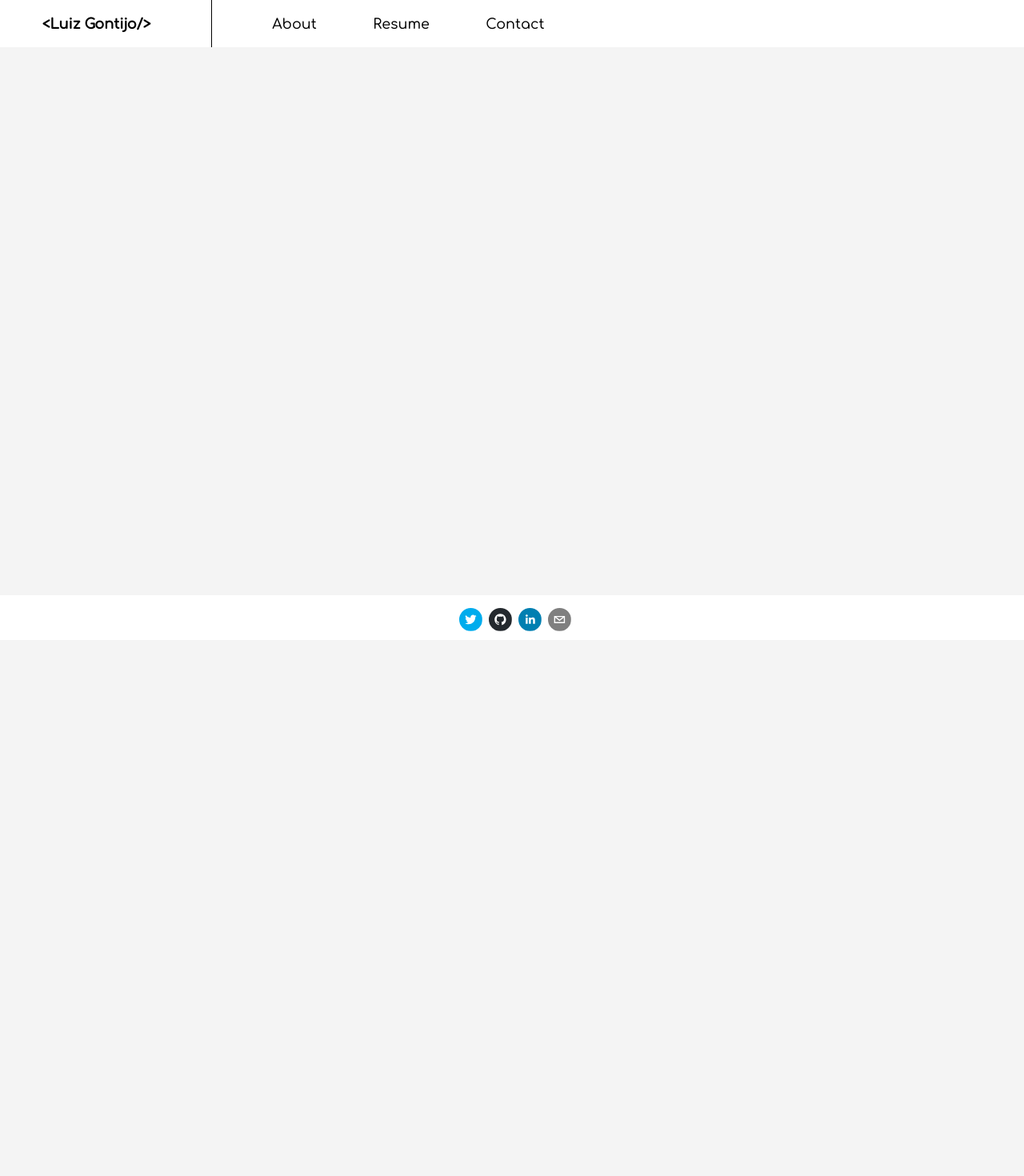
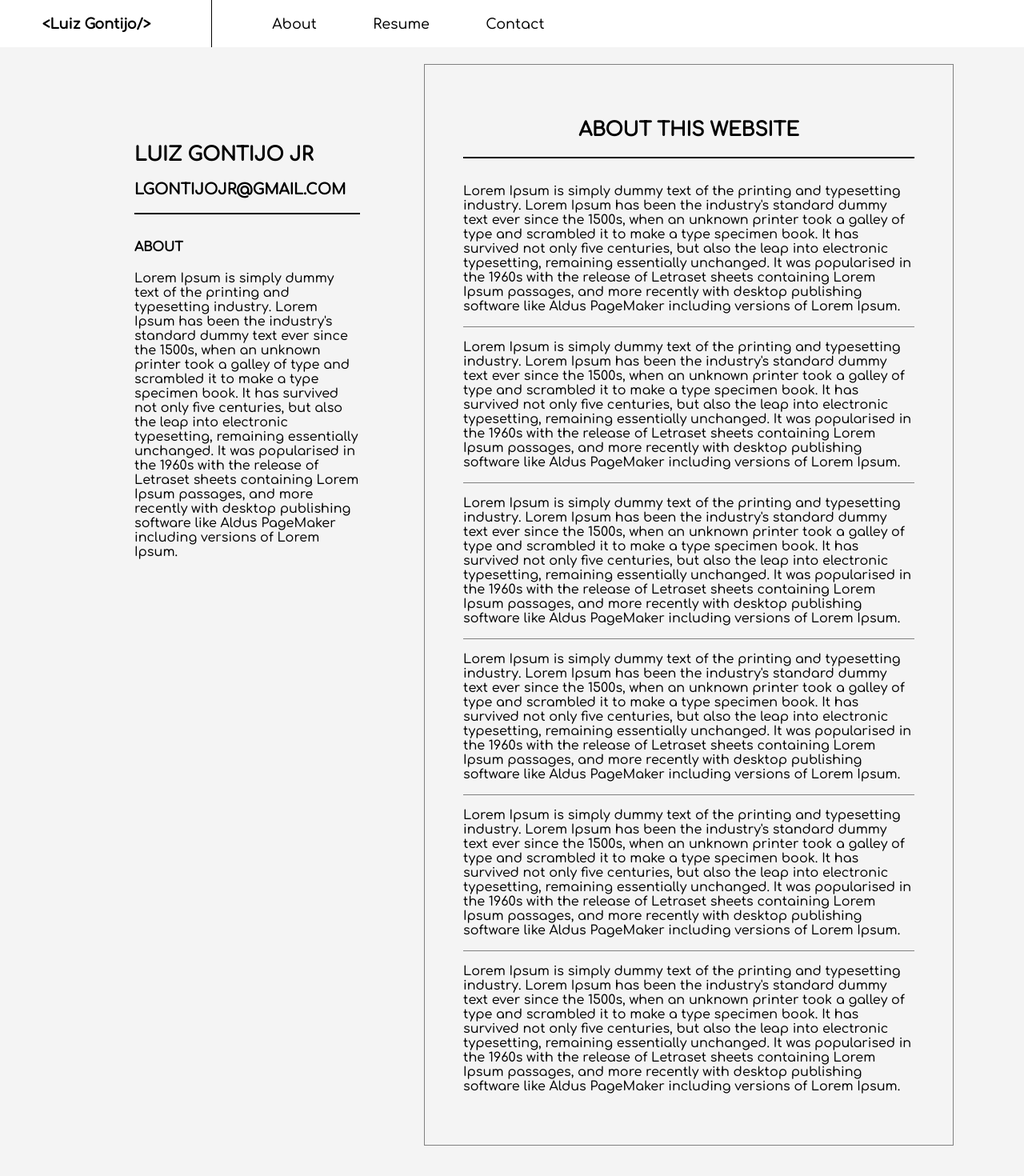
Before and after one commit to lgontijojr/Personal-Website, a React (Create React App) app: page / in a window 1280 px wide. Shown: the top 1470 px of the page at 80% size. Before the commit the page ends 800 px from the top, so only its background shows below. Built offline with nearby package versions, Linux system fonts and the light colour scheme.

Commit message:
Build article and profile components

```diff
--- /dev/null
+++ b/src/components/Article.jsx
@@ -0,0 +1,90 @@
+import "../css/components/_article.css";
+
+function Article() {
+  return (
+    <article className="article">
+      <h1>ABOUT THIS WEBSITE</h1>
+      <hr
+        style={{
+          height: "2px",
+          borderWidth: 0,
+          backgroundColor: "black",
+          marginBottom: "2em",
+        }}
+      />
+      <p>
+        Lorem Ipsum is simply dummy text of the printing and typesetting
+        industry. Lorem Ipsum has been the industry's standard dummy text ever
+        since the 1500s, when an unknown printer took a galley of type and
+        scrambled it to make a type specimen book. It has survived not only five
+        centuries, but also the leap into electronic typesetting, remaining
+        essentially unchanged. It was popularised in the 1960s with the release
+        of Letraset sheets containing Lorem Ipsum passages, and more recently
+        with desktop publishing software like Aldus PageMaker including versions
+        of Lorem Ipsum.
+      </p>
+      <hr></hr>
+      <p>
+        Lorem Ipsum is simply dummy text of the printing and typesetting
+        industry. Lorem Ipsum has been the industry's standard dummy text ever
+        since the 1500s, when an unknown printer took a galley of type and
+        scrambled it to make a type specimen book. It has survived not only five
+        centuries, but also the leap into electronic typesetting, remaining
+        essentially unchanged. It was popularised in the 1960s with the release
+        of Letraset sheets containing Lorem Ipsum passages, and more recently
+        with desktop publishing software like Aldus PageMaker including versions
+        of Lorem Ipsum.
+      </p>
+      <hr></hr>
+      <p>
+        Lorem Ipsum is simply dummy text of the printing and typesetting
+        industry. Lorem Ipsum has been the industry's standard dummy text ever
+        since the 1500s, when an unknown printer took a galley of type and
+        scrambled it to make a type specimen book. It has survived not only five
+        centuries, but also the leap into electronic typesetting, remaining
+        essentially unchanged. It was popularised in the 1960s with the release
+        of Letraset sheets containing Lorem Ipsum passages, and more recently
+        with desktop publishing software like Aldus PageMaker including versions
+        of Lorem Ipsum.
+      </p>
+      <hr></hr>
+      <p>
+        Lorem Ipsum is simply dummy text of the printing and typesetting
+        industry. Lorem Ipsum has been the industry's standard dummy text ever
+        since the 1500s, when an unknown printer took a galley of type and
+        scrambled it to make a type specimen book. It has survived not only five
+        centuries, but also the leap into electronic typesetting, remaining
+        essentially unchanged. It was popularised in the 1960s with the release
+        of Letraset sheets containing Lorem Ipsum passages, and more recently
+        with desktop publishing software like Aldus PageMaker including versions
+        of Lorem Ipsum.
+      </p>
+      <hr></hr>
+      <p>
+        Lorem Ipsum is simply dummy text of the printing and typesetting
+        industry. Lorem Ipsum has been the industry's standard dummy text ever
+        since the 1500s, when an unknown printer took a galley of type and
+        scrambled it to make a type specimen book. It has survived not only five
+        centuries, but also the leap into electronic typesetting, remaining
+        essentially unchanged. It was popularised in the 1960s with the release
+        of Letraset sheets containing Lorem Ipsum passages, and more recently
+        with desktop publishing software like Aldus PageMaker including versions
+        of Lorem Ipsum.
+      </p>
+      <hr></hr>
+      <p>
+        Lorem Ipsum is simply dummy text of the printing and typesetting
+        industry. Lorem Ipsum has been the industry's standard dummy text ever
+        since the 1500s, when an unknown printer took a galley of type and
+        scrambled it to make a type specimen book. It has survived not only five
+        centuries, but also the leap into electronic typesetting, remaining
+        essentially unchanged. It was popularised in the 1960s with the release
+        of Letraset sheets containing Lorem Ipsum passages, and more recently
+        with desktop publishing software like Aldus PageMaker including versions
+        of Lorem Ipsum.
+      </p>
+    </article>
+  );
+}
+
+export default Article;
--- a/src/components/Body.jsx
+++ b/src/components/Body.jsx
@@ -1,7 +1,18 @@
+import React from "react";
+import Article from "./Article";
+import Profile from "./Profile";
 import Sidenav from "./Sidenav";
 
+import "../css/components/_body.css";
+
 function Body(props) {
-  return <Sidenav isOpen={props.isOpen} />;
+  return (
+    <div className="main">
+      <Sidenav isOpen={props.isOpen} />
+      <Profile />
+      <Article />
+    </div>
+  );
 }
 
 export default Body;
--- a/src/components/Profile.jsx
+++ b/src/components/Profile.jsx
@@ -0,0 +1,32 @@
+import "../css/components/_profile.css";
+
+function Profile() {
+  return (
+    <aside className="profile">
+      <h1>LUIZ GONTIJO JR</h1>
+      <h3>LGONTIJOJR@GMAIL.COM</h3>
+      <hr
+        style={{
+          height: "2px",
+          borderWidth: 0,
+          backgroundColor: "black",
+          marginBottom: "2em",
+        }}
+      />
+      <h4>ABOUT</h4>
+      <p>
+        Lorem Ipsum is simply dummy text of the printing and typesetting
+        industry. Lorem Ipsum has been the industry's standard dummy text ever
+        since the 1500s, when an unknown printer took a galley of type and
+        scrambled it to make a type specimen book. It has survived not only five
+        centuries, but also the leap into electronic typesetting, remaining
+        essentially unchanged. It was popularised in the 1960s with the release
+        of Letraset sheets containing Lorem Ipsum passages, and more recently
+        with desktop publishing software like Aldus PageMaker including versions
+        of Lorem Ipsum.
+      </p>
+    </aside>
+  );
+}
+
+export default Profile;
--- /dev/null
+++ b/src/css/components/_article.css
@@ -0,0 +1,22 @@
+@import url("https://fonts.googleapis.com/css2?family=Comfortaa:wght@500&display=swap");
+
+.article {
+  height: 100%;
+  width: 100%;
+  border-style: solid;
+  padding: 3em;
+  font-family: "Comfortaa", cursive;
+  border-width: 0.1em;
+  border-color: gray;
+}
+
+.article h1 {
+  text-align: center;
+}
+
+.article hr {
+  height: 1px;
+  border-width: 0;
+  color: gray;
+  background-color: gray;
+}
--- /dev/null
+++ b/src/css/components/_body.css
@@ -0,0 +1,4 @@
+.main {
+  display: flex;
+  margin: 5em;
+}
--- a/src/css/components/_footer.css
+++ b/src/css/components/_footer.css
@@ -1,7 +1,6 @@
 @import url("https://fonts.googleapis.com/css2?family=Comfortaa:wght@500&display=swap");
 
 #footer {
-  position: absolute;
   bottom: 0;
   width: 100%;
   height: 2.5rem;
--- a/src/css/components/_profile.css
+++ b/src/css/components/_profile.css
@@ -0,0 +1,8 @@
+@import url("https://fonts.googleapis.com/css2?family=Comfortaa:wght@500&display=swap");
+
+.profile {
+  height: 100%;
+  width: 50%;
+  padding: 5em;
+  font-family: "Comfortaa", cursive;
+}
```
